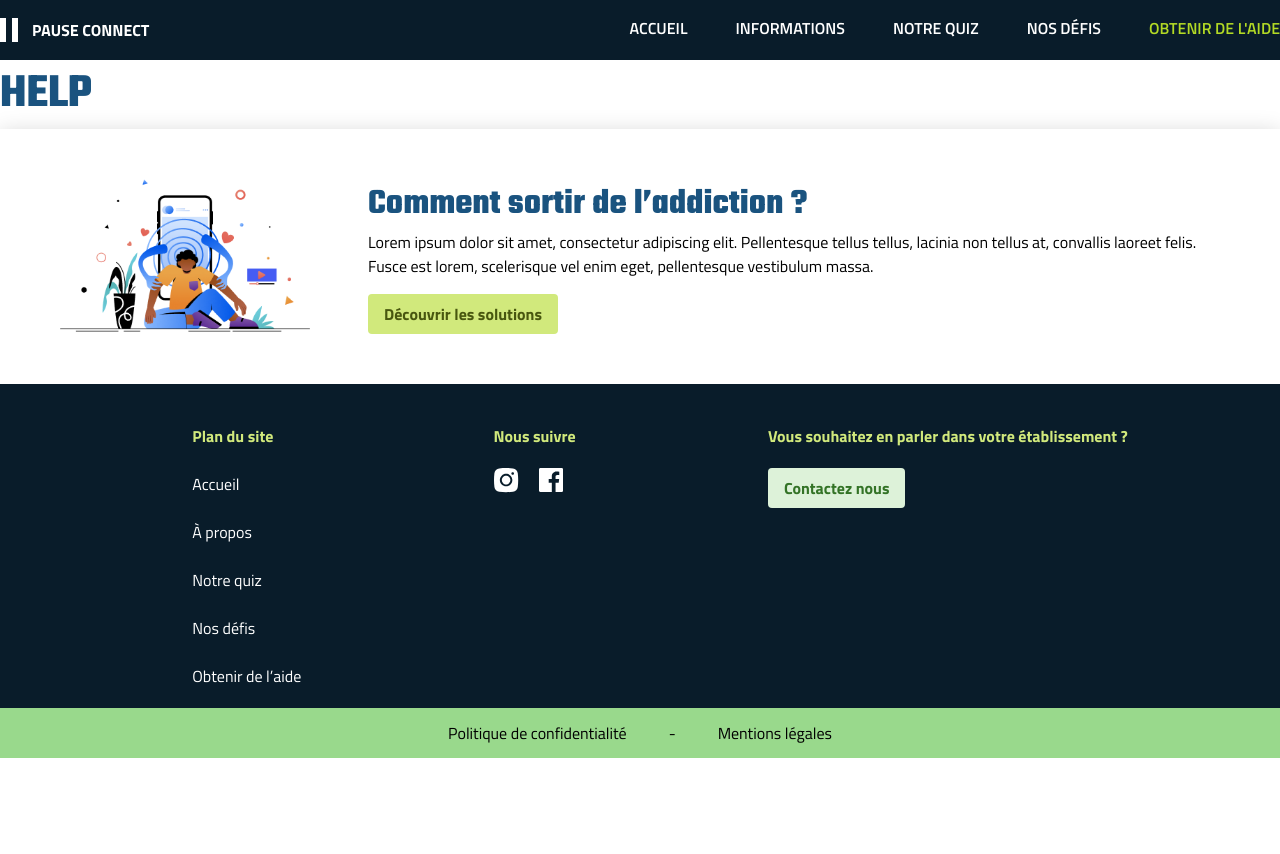
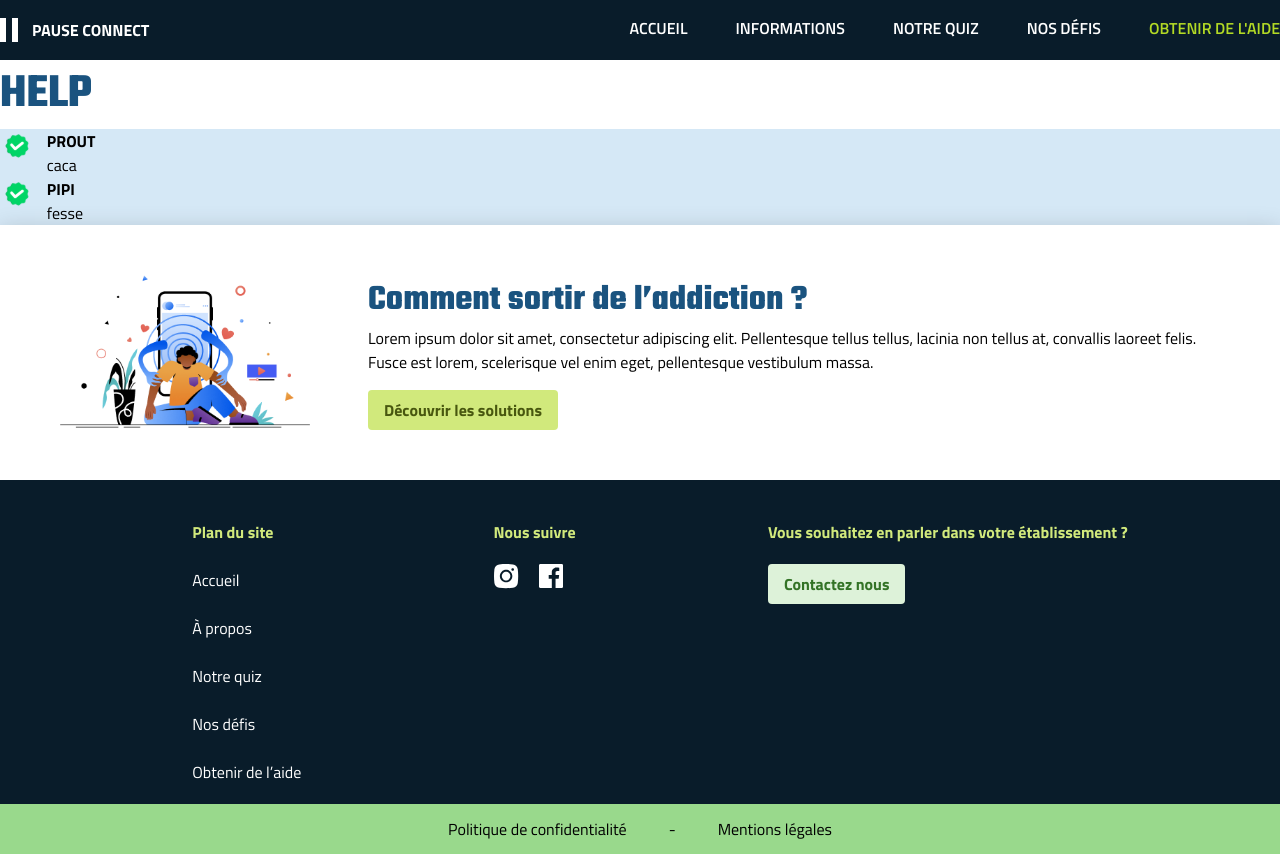
Before and after one commit to orinaya/pauseconnect, a Vue app in the folder pause-connect/: page /aide in a window 1280 px wide. Before the commit the page ends 800 px from the top, so only its background shows below. Built offline with nearby package versions, Linux system fonts and the light colour scheme.

Commit message:
Conseils composants, nouvelle branche pour ne pas tout casser demain

```diff
--- /dev/null
+++ b/pause-connect/src/components/HelpAdviceComponent.vue
@@ -0,0 +1,36 @@
+<script setup>
+const advice = defineProps({
+    headline: {
+        type: String,
+    },
+    text: {
+        type: String,
+    },
+});
+</script>
+<template>
+    <div class="advice">
+        <div>
+            <h3>{{ advice.headline }}</h3>
+            <p>{{ advice.text }}</p>
+        </div>
+    </div>
+</template>
+<style scoped>
+.advice {
+    background-color: hsl(206, 66%, 90%);
+    display: flex;
+    gap: 0.8rem;
+}
+
+.advice::before {
+    content: url(../assets/icons/tickMark.svg);
+    display: block;
+    width: 34px;
+    height: 34px;
+}
+
+h3 {
+    font-size: var(--p-text);
+}
+</style>
--- a/pause-connect/src/views/HelpView.vue
+++ b/pause-connect/src/views/HelpView.vue
@@ -1,2 +1,17 @@
-<script setup></script>
-<template><h1>HELP</h1></template>
+<script setup>
+import AdviceComponent from "@/components/HelpAdviceComponent.vue";
+const adivicesTab = [
+    {
+        title: "prout",
+        text: "caca",
+    },
+    {
+        title: "pipi",
+        text: "fesse",
+    },
+];
+</script>
+<template>
+    <h1>HELP</h1>
+    <AdviceComponent v-for="advice in adivicesTab" :headline="advice.title" :text="advice.text" />
+</template>
```
Also changed, not shown: pause-connect/src/assets/icons/tickMark.svg (added).
